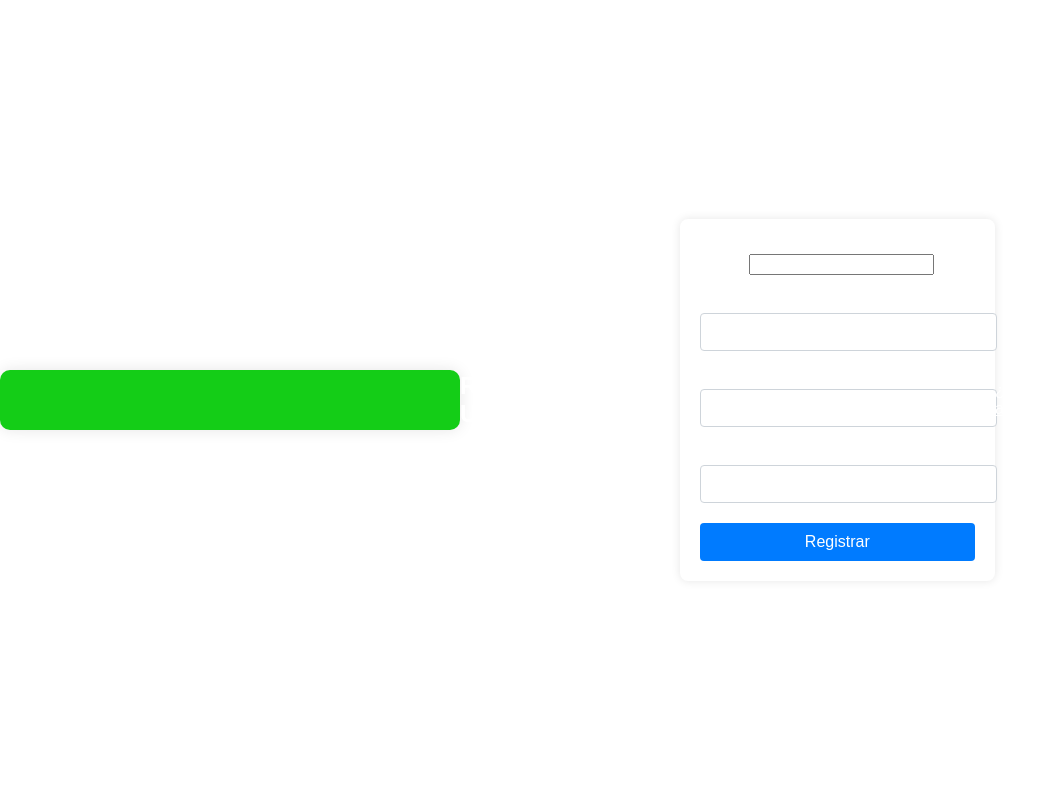
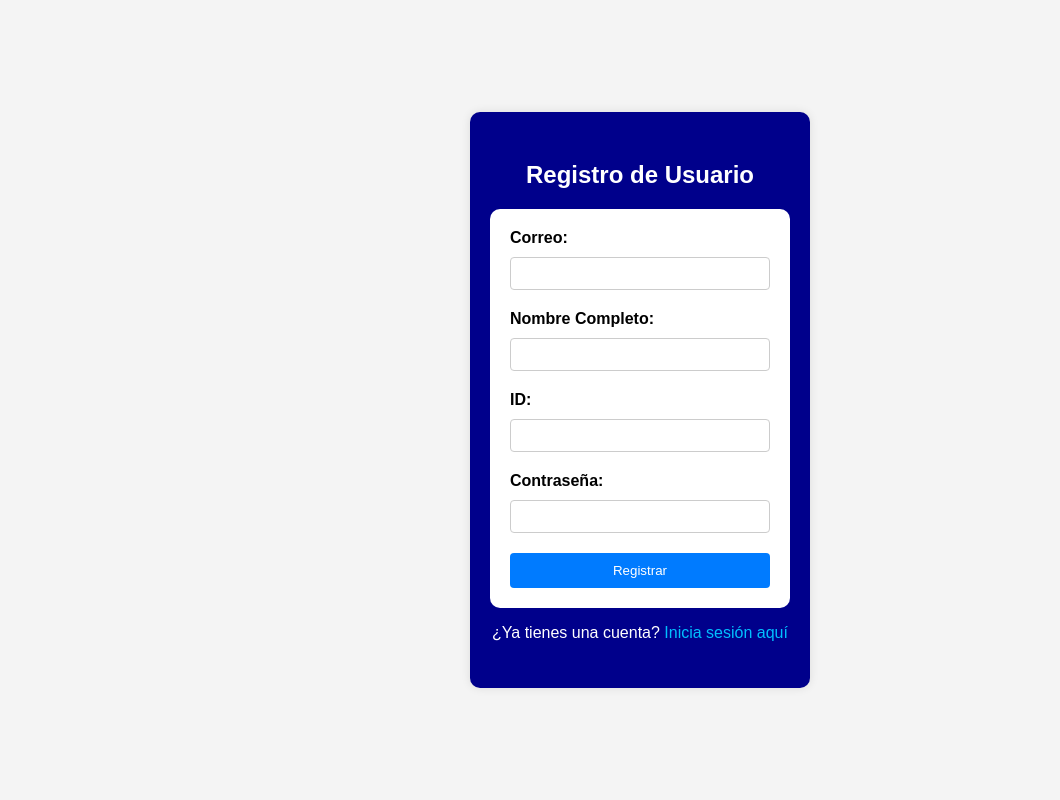
Before and after one commit to Dalolito/EafitSpaces, a Django app: page /register/ in a window 1280 px wide. Shown: the whole page, without its empty margins (0-1060 px from the left). Run offline with Django 5.2, Linux system fonts and the light colour scheme; parts of the project's set-up code (start-up, migrations or seed data) failed here and were passed over.

Commit message:
register y login

```diff
--- a/EafitSpaces_Project/core/static/login.css
+++ b/EafitSpaces_Project/core/static/login.css
@@ -11,24 +11,24 @@ body {
 }
 
 .container {
-    background-color: #14cd17; /* Fondo azul para el cuadro */
-    padding: 30px;
+    background-color: #020873; /* Fondo azul para el cuadro */
+    padding: 50px;
     border-radius: 10px;
     box-shadow: 0 0 15px rgba(0, 0, 0, 0.1);
-    width: 200%;
-    max-width: 400px;
+    width: 100%;
+    max-width: 270px;
     text-align: center;
 }
 
 h2 {
     color: #ffffff; /* Texto blanco para el título */
-    margin-bottom: 20px;
+    margin-bottom: 40px;
 }
 
 form {
     background-color: #ffffff; /* Fondo blanco para el formulario */
-    padding: 20px;
-    border-radius: 8px;
+    padding: 30px;
+    border-radius: 10px;
     box-shadow: 0 0 10px rgba(0, 0, 0, 0.1);
 }
 
@@ -37,7 +37,7 @@ form p {
 }
 
 input[type="text"], input[type="password"] {
-    width: 100%;
+    width: 80%;
     padding: 10px;
     margin-top: 5px;
     border: 1px solid #ced4da;
@@ -48,7 +48,7 @@ input[type="text"], input[type="password"] {
 button[type="submit"] {
     width: 100%;
     padding: 10px;
-    background-color: #007bff;
+    background-color: #0077ff;
     color: white;
     border: none;
     border-radius: 4px;
@@ -74,3 +74,8 @@ a {
 a:hover {
     text-decoration: none;
 }
+.contraseña {
+    position: fixed;
+    top: 48.5%;
+    left: 46.5%;
+}
--- /dev/null
+++ b/EafitSpaces_Project/core/static/register.css
@@ -0,0 +1,76 @@
+body {
+    background-color: #f4f4f4;
+    font-family: Arial, sans-serif;
+    display: flex;
+    justify-content: center;
+    align-items: center;
+    height: 100vh;
+    margin: 0;
+}
+
+.container {
+    background-color: #00008B;
+    padding: 30px 20px;
+    border-radius: 10px;
+    box-shadow: 0 0 10px rgba(0, 0, 0, 0.1);
+    text-align: center;
+    width: 300px;
+}
+
+h2 {
+    color: white;
+    margin-bottom: 20px;
+}
+
+form {
+    background-color: white;
+    padding: 20px;
+    border-radius: 10px;
+    text-align: left;
+}
+
+.form-group {
+    margin-bottom: 15px;
+}
+
+label {
+    display: block;
+    margin-bottom: 5px;
+    font-weight: bold;
+}
+
+input[type="text"], input[type="password"], input[type="email"] {
+    width: 100%;
+    padding: 8px;
+    margin: 5px 0;
+    border: 1px solid #ccc;
+    border-radius: 4px;
+    box-sizing: border-box;
+}
+
+button[type="submit"] {
+    background-color: #007BFF;
+    color: white;
+    padding: 10px;
+    border: none;
+    border-radius: 4px;
+    cursor: pointer;
+    width: 100%;
+}
+
+button[type="submit"]:hover {
+    background-color: #0056b3;
+}
+
+p {
+    color: white;
+}
+
+p a {
+    color: #00BFFF;
+    text-decoration: none;
+}
+
+p a:hover {
+    text-decoration: underline;
+}
--- a/EafitSpaces_Project/core/templates/login.html
+++ b/EafitSpaces_Project/core/templates/login.html
@@ -10,7 +10,13 @@
         <h2>Inicio de Sesión</h2>
         <form method="post">
             {% csrf_token %}
+            <div class="form-group">
+                <label for="username">Usuario</label>
+            </div>
             {{ form.as_p }}
+            <div class="form-group">
+                <label for="password" class="contraseña">Contraseña</label>
+            </div>
             <button type="submit">Iniciar Sesión</button>
         </form>
         <p>¿No tienes una cuenta? <a href="{% url 'register' %}">Regístrate aquí</a></p>
--- a/EafitSpaces_Project/core/templates/register.html
+++ b/EafitSpaces_Project/core/templates/register.html
@@ -1,12 +1,12 @@
-<!DOCTYPE html>
+<!--<!DOCTYPE html>
 <html>
 <head>
     <title>Registro de Usuario</title>
     {% load static %}
-    <link rel="stylesheet" type="text/css" href="{% static 'login.css' %}">
+    <link rel="stylesheet" type="text/css" href="{% static 'register.css' %}">
 </head>
 <body>
-    <div class="container"></div>
+    <div class="container">
     <h2>Registro de Usuario</h2>
     <form method="post">
         {% csrf_token %}
@@ -16,4 +16,39 @@
     <p>¿Ya tienes una cuenta? <a href="{% url 'login' %}">Inicia sesión aquí</a></p>
     </div>
 </body>
+</html>-->
+
+<!DOCTYPE html>
+<html>
+<head>
+    <title>Registro de Usuario</title>
+    {% load static %}
+    <link rel="stylesheet" type="text/css" href="{% static 'register.css' %}">
+</head>
+<body>
+    <div class="container">
+        <h2>Registro de Usuario</h2>
+        <form method="post">
+            {% csrf_token %}
+            <div class="form-group">
+                <label for="email">Correo:</label>
+                {{ form.email }}
+            </div>
+            <div class="form-group">
+                <label for="full_name">Nombre Completo:</label>
+                {{ form.full_name }}
+            </div>
+            <div class="form-group">
+                <label for="id_number">ID:</label>
+                {{ form.username }}
+            </div>
+            <div class="form-group">
+                <label for="password">Contraseña:</label>
+                {{ form.password }}
+            </div>
+            <button type="submit">Registrar</button>
+        </form>
+        <p>¿Ya tienes una cuenta? <a href="{% url 'login' %}">Inicia sesión aquí</a></p>
+    </div>
+</body>
 </html>
```
Also changed, not shown: 1 other file.
